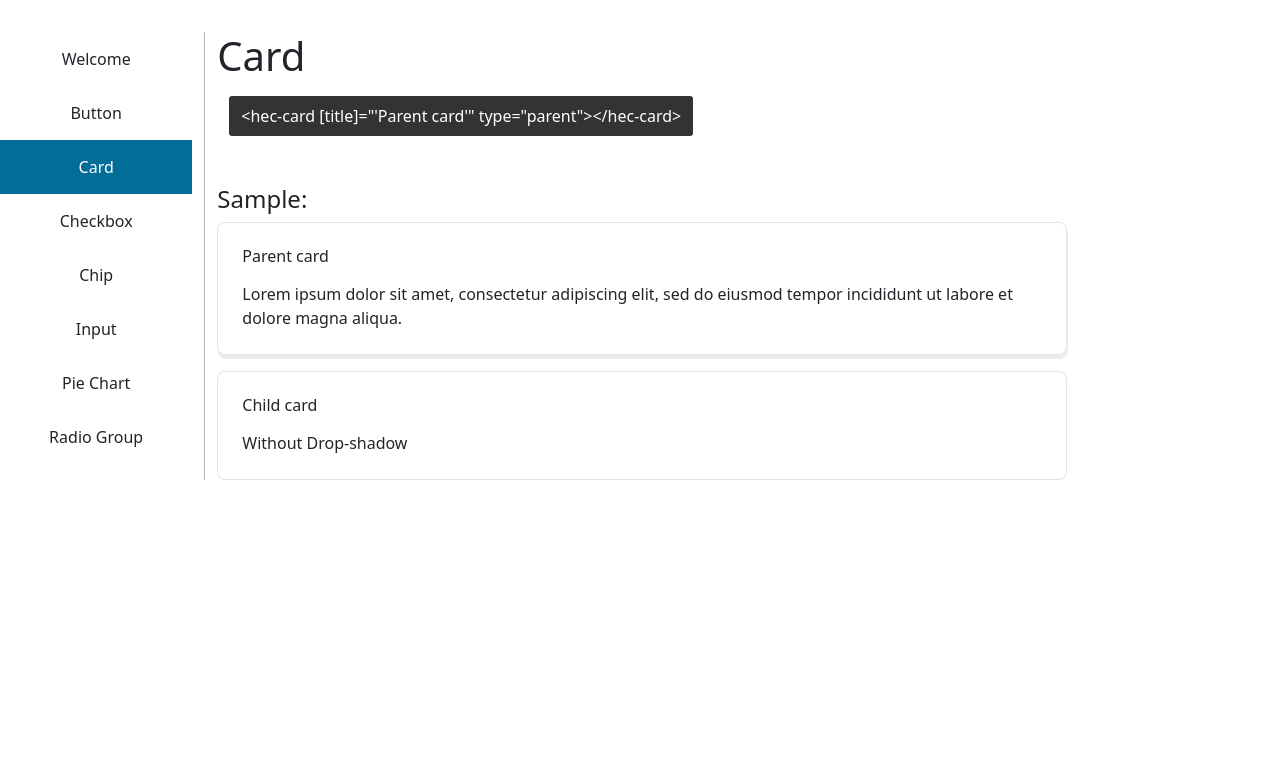
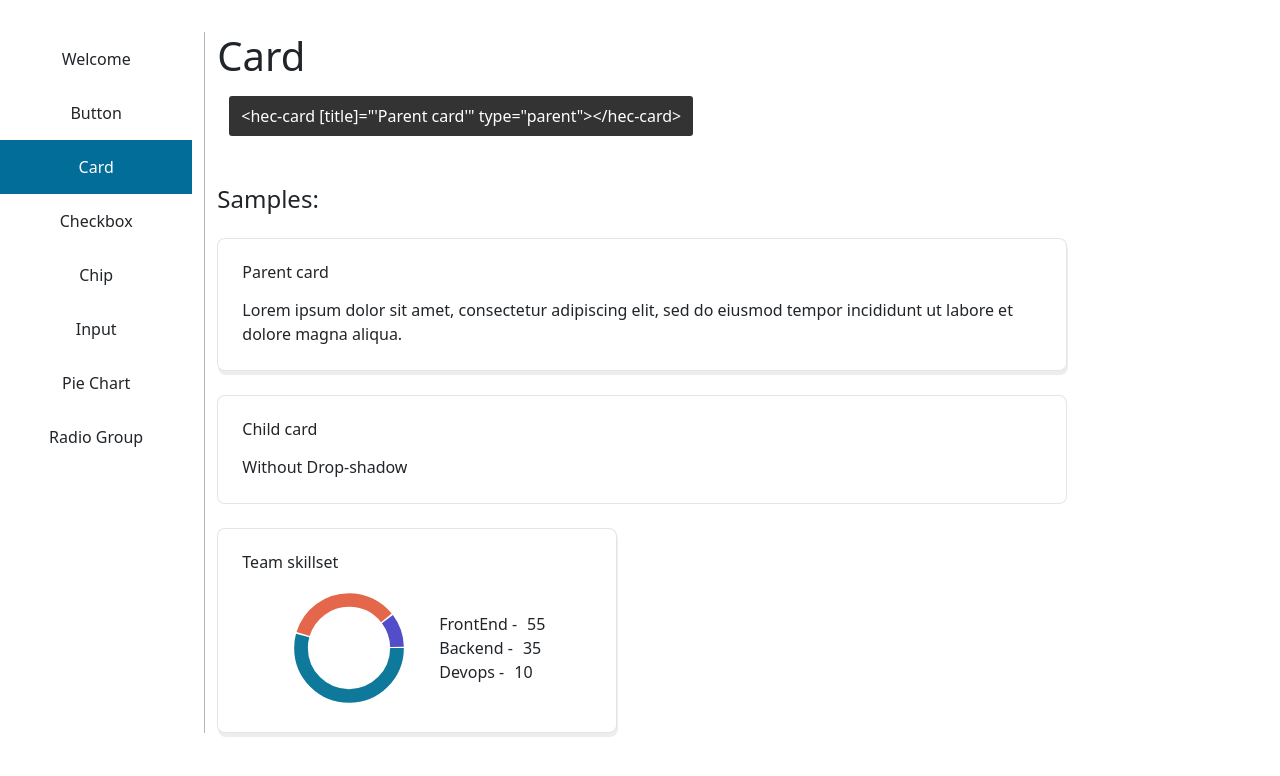
Before and after one commit to heag/shelf-control, an Angular app: page /shelf-control/welcome in a window 1280 px wide. Both pictures are taken after a click on the element "Card". Shown: the top 776 px of the page. Built offline with nearby package versions, Linux system fonts and the light colour scheme.

Commit message:
HEC-007 add pie card (#8)
Co-authored-by: AzureAD\HectorGarcia <hgarcia@globalshares.com>

```diff
--- a/src/app/global/laboratory/card/card-laboratory.component.html
+++ b/src/app/global/laboratory/card/card-laboratory.component.html
@@ -4,7 +4,7 @@
   &lt;hec-card [title]="'Parent card'" type="parent"&gt;&lt;/hec-card&gt;
 </div>
 
-<h4 class="mt-4">Sample:</h4>
+<h4 class="mt-4 mb-4">Samples:</h4>
 
 <section>
   <div class="laboratory-sample cards">
@@ -16,10 +16,21 @@
         </div>
       </hec-card>
     </div>
-    <div>
+
+    <div class="mt-2">
       <hec-card [title]="'Child card'" type="child">
         <div card-content class="content-text">Without Drop-shadow</div>
       </hec-card>
     </div>
+
+    <div class="card-pie mt-2">
+      <hec-card [title]="'Team skillset'">
+        <hec-pie-chart
+          card-content
+          [radius]="48"
+          [data]="chartData"
+        ></hec-pie-chart>
+      </hec-card>
+    </div>
   </div>
 </section>
--- a/src/app/global/laboratory/card/card-laboratory.component.scss
+++ b/src/app/global/laboratory/card/card-laboratory.component.scss
@@ -4,3 +4,7 @@
     gap: 16px;
     width: 80%;
 }
+
+.card-pie {
+    max-width: 400px;
+}
--- a/src/app/global/laboratory/card/card-laboratory.component.ts
+++ b/src/app/global/laboratory/card/card-laboratory.component.ts
@@ -1,13 +1,31 @@
 import { ChangeDetectionStrategy, Component } from '@angular/core';
 import { CardComponent } from '../../components/card/card.component';
+import { PieChartComponent } from '../../components/pie-chart/pie-chart.component';
+import { ChartPieData } from '../../components/pie-chart/models/pie-chart-data';
 
 @Component({
   selector: 'hec-card-laboratory',
-  imports: [CardComponent],
+  imports: [CardComponent, PieChartComponent],
   templateUrl: './card-laboratory.component.html',
   styleUrl: './card-laboratory.component.scss',
-  changeDetection: ChangeDetectionStrategy.OnPush
+  changeDetection: ChangeDetectionStrategy.OnPush,
 })
 export class CardLaboratoryComponent {
-
+  chartData: ChartPieData[] = [
+    {
+      label: 'FrontEnd',
+      value: 55,
+      order: 1,
+    },
+    {
+      label: 'Backend',
+      value: 35,
+      order: 2,
+    },
+    {
+      label: 'Devops',
+      value: 10,
+      order: 3,
+    },
+  ];
 }
```
Lines whose indentation alone changed are shown as unchanged.
